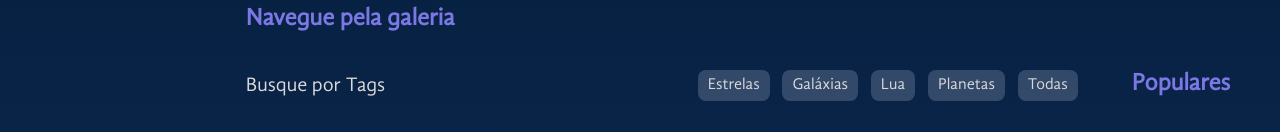
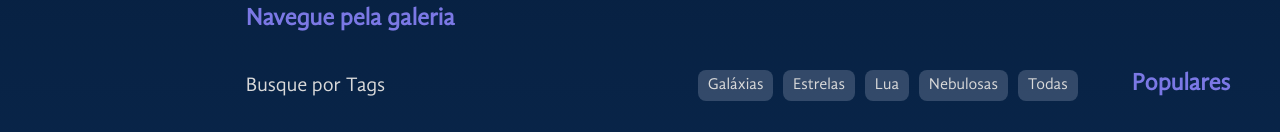
Before and after one commit to ryanoliveir/alura-space-react, a React (Create React App) app: page / in a window 1280 px wide. Shown: the part 445-577 px from the top of the page. Built offline with nearby package versions, Linux system fonts and the light colour scheme.

Commit message:
:construction: Added filter tag function

```diff
--- a/src/components/Gallery/index.jsx
+++ b/src/components/Gallery/index.jsx
@@ -1,7 +1,10 @@
 import styles from './Gallery.module.scss'
 import Tags from  '../Tags';
 import Card from '../Card';
+import { useState } from 'react';
 
+
+const Gallery = () => {
 
   const galleryImages = [
       {
@@ -75,13 +78,33 @@ const galleryImages = [
         "tag": "Estrelas"
       }
   ]
-const Gallery = () => {
+
+  const [items, setItems] = useState(galleryImages);
+
+  const availableTags = [...new Set(galleryImages.map(tag => tag.tag))];
+
+
+  const filterImages = (tag) => {
+    const newImages = galleryImages.filter(image => {
+      return image.tag === tag;
+    })
+
+
+    setItems(newImages);
+  };
+
+
+  const showAllImages = () => {
+    console.log("show all images");
+    setItems(galleryImages);
+  }
+
     return (
         <section className={styles.gallery}>
             <h2>Navegue pela galeria</h2>
-            <Tags />
+            <Tags tags={availableTags} onTagClick={filterImages}  completeGallery={showAllImages}/>
             <ul className={styles.gallery__cards}>
-                {galleryImages.map(galleryImage => {
+                {items.map(galleryImage => {
                     return (
                         <li key={galleryImage.id}>
                           <Card
--- a/src/components/Tags/index.jsx
+++ b/src/components/Tags/index.jsx
@@ -1,15 +1,27 @@
 import styles from './Tags.module.scss'
 
-const Tags = () => {
+const Tags = ({ tags, onTagClick, completeGallery }) => {
+
+
+    const selectTag = (tag) => {
+        onTagClick(tag);
+    };
+
+
+
     return (
         <div className={styles.tags}>
             <p> Busque por Tags</p>
             <ul className={styles.tags__list}>
-                <li>Estrelas</li>
-                <li>Galáxias</li>
-                <li>Lua</li>
-                <li>Planetas</li>
-                <li>Todas</li>
+               {tags.map((tag,index) => {
+                return (
+                    <li key={index}
+                        onClick={() => selectTag(tag)}>
+                        {tag}
+                    </li>
+                )
+               })}
+               <li onClick={completeGallery}>Todas</li>
             </ul>
         </div>
     )
```
Lines whose indentation alone changed are shown as unchanged.
